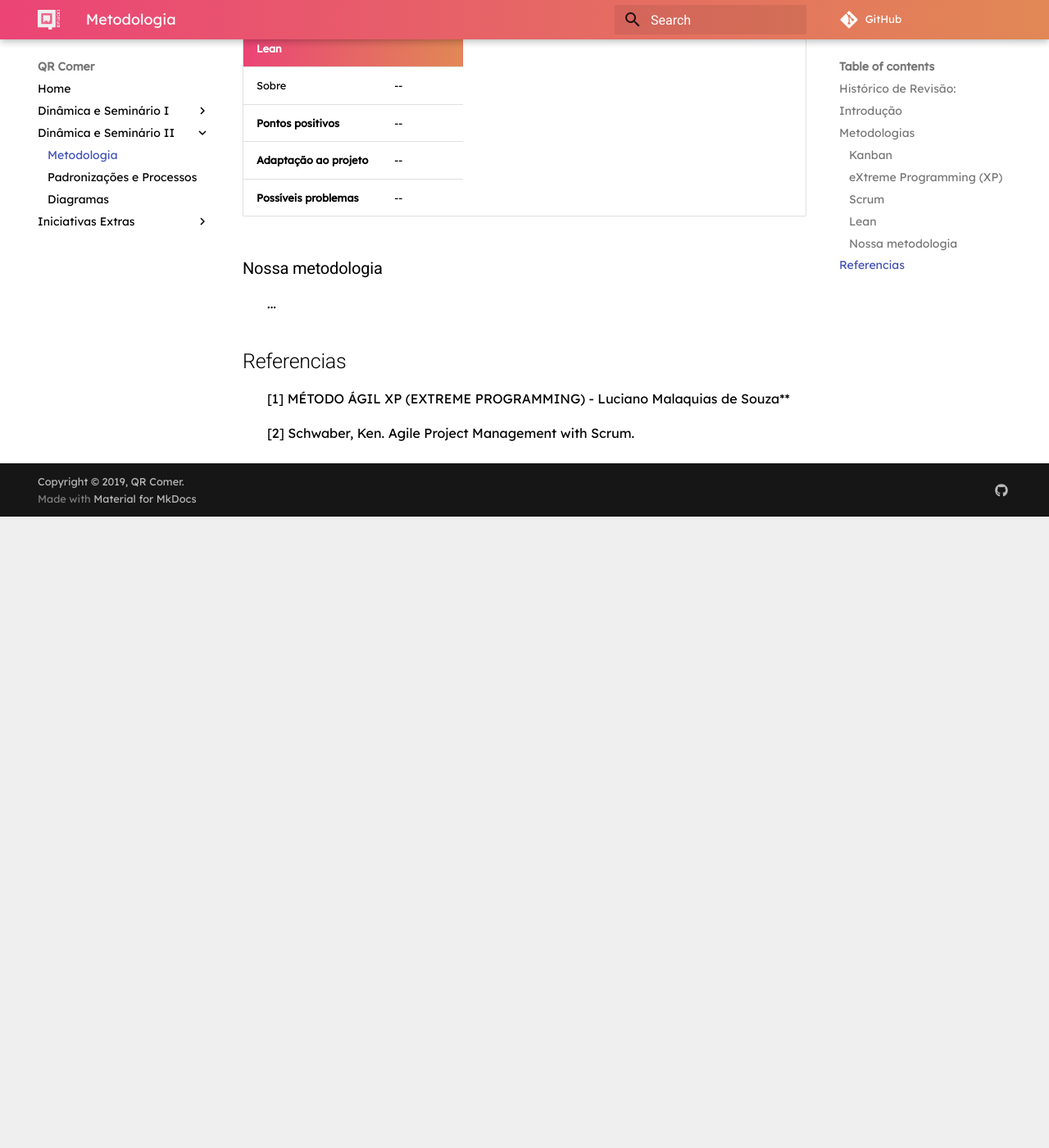
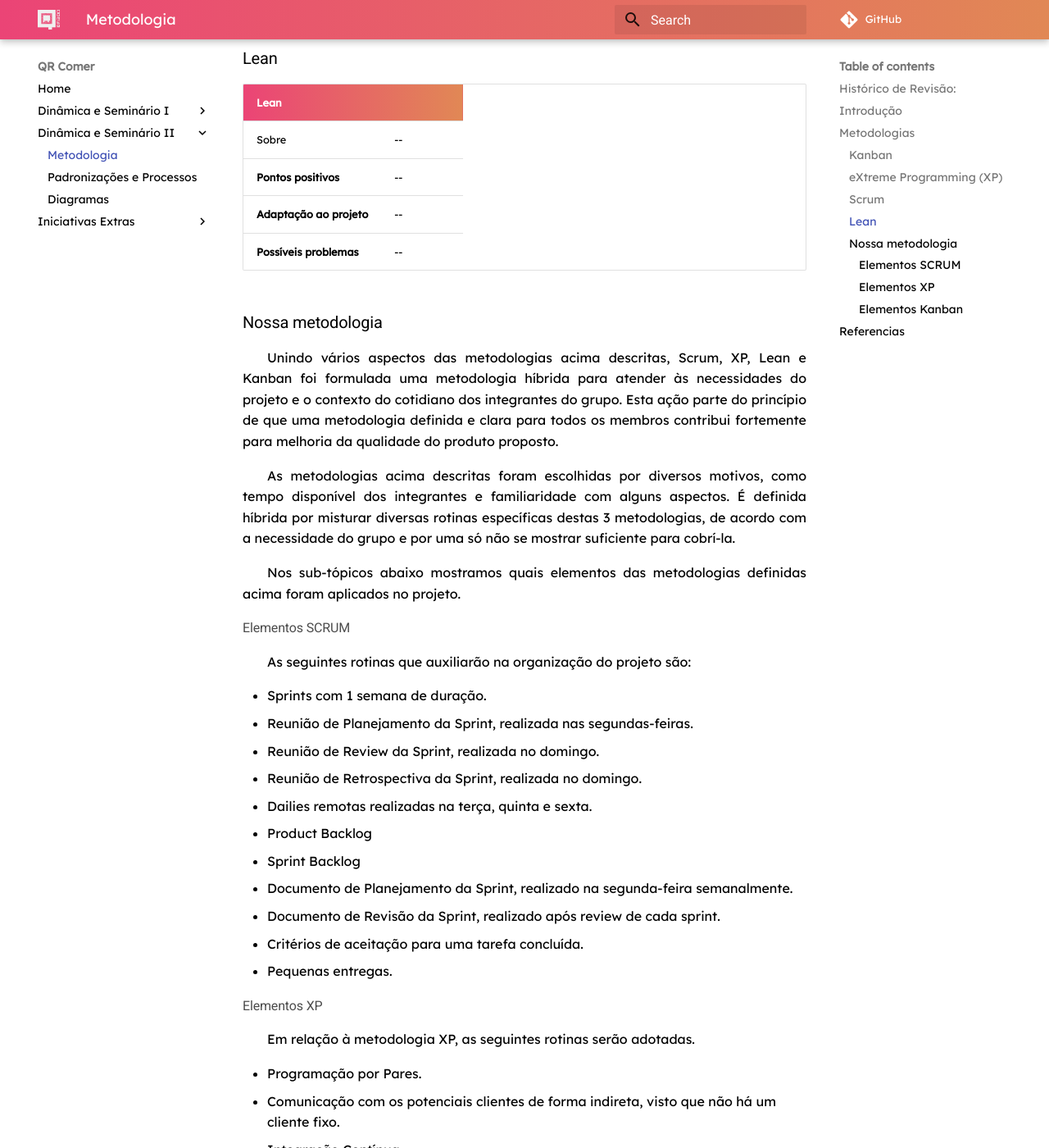
Before and after one commit to fga-desenho-2019-2/Wiki, an MkDocs documentation site: the page built from docs/seminario2/metodologia.md, in a window 1280 px wide and 1400 px high, scrolled down 3597 px. Shown: the whole window at 82% size. Built offline with MkDocs 1.6.1 and Material for MkDocs 9.7.7, drawn with Linux system fonts in a browser that asks for light colours; some web fonts are replaced; comment, search, counter and statistics services are not loaded; old or Windows-style settings are respelled for this version of MkDocs; before the commit the page ends 4227 px from its top, so only the background shows below that; some of the changed text lies outside the part shown.

Commit message:
Add abstract about the hybrid methodology

```diff
--- a/docs/seminario2/metodologia.md
+++ b/docs/seminario2/metodologia.md
@@ -3,6 +3,7 @@
 ## Histórico de Revisão:
 |Data|Versão|Descrição|Autor|
 |-|-|-|-|
+|05/09/2019|0.4|Adição do resumo da metodologia híbrida definida pelos membros| [Shayane Alcântara](https://github.com/shayanealcantara)|
 |05/09/2019|0.3|Adição das metodologias kanban, scrum e XP  | [Elias Bernardo](https://github.com/ebmm01)|
 |03/09/2019|0.2|Adição dos templates de metodologias e padronizações  | [Elias Bernardo](https://github.com/ebmm01)|
 |01/09/2019|0.1|Criação do documento, adição do diagrama de definição do tema a ser trabalhado durante o semestre | [Shayane Alcântara](https://github.com/shayanealcantara)|
@@ -54,10 +55,51 @@ O Scrum é um framework dentro do qual pessoas podem tratar e resolver problemas
 
 ### Nossa metodologia
 
-...
+Unindo vários aspectos das metodologias acima descritas, Scrum, XP, Lean e Kanban foi formulada uma metodologia híbrida para atender às necessidades do projeto e o contexto do cotidiano dos integrantes do grupo. Esta ação parte do princípio de que uma metodologia definida e clara para todos os membros contribui fortemente para melhoria da qualidade do produto proposto.
+
+As metodologias acima descritas foram escolhidas por diversos motivos, como tempo disponível dos integrantes e familiaridade com alguns aspectos. É definida híbrida por misturar diversas rotinas específicas destas 3 metodologias, de acordo com a necessidade do grupo e por uma só não se mostrar suficiente para cobrí-la.
+
+Nos sub-tópicos abaixo mostramos quais elementos das metodologias definidas acima foram aplicados no projeto.
+
+#### Elementos SCRUM
+
+As seguintes rotinas que auxiliarão na organização do projeto são:
+
+- Sprints com 1 semana de duração.
+- Reunião de Planejamento da Sprint, realizada nas segundas-feiras.
+- Reunião de Review da Sprint, realizada no domingo.
+- Reunião de Retrospectiva da Sprint, realizada no domingo.
+- Dailies remotas realizadas na terça, quinta e sexta.
+- Product Backlog
+- Sprint Backlog
+- Documento de Planejamento da Sprint, realizado na segunda-feira semanalmente.
+- Documento de Revisão da Sprint, realizado após review de cada sprint.
+- Critérios de aceitação para uma tarefa concluída.
+- Pequenas entregas.
+
+#### Elementos XP
+
+Em relação à metodologia XP, as seguintes rotinas serão adotadas.
+
+- Programação por Pares.
+- Comunicação com os potenciais clientes de forma indireta, visto que não há um cliente fixo.
+- Integração Contínua.
+- Refatoramento, quando necessário.
+- Feedback constante.
+
+#### Elementos Kanban
+
+A seguir são citadas rotinas relacionadas ao Kanban:
+
+- Utilização do E-Kanban Zenhub para gerenciamento das issues.
+- Delimitação de responsáveis pelas issues de forma a eles receberem notificações e possíveis comentários.
+- Limitação da quantidade de trabalho limite para cada dupla.
+- Coleta de métricas de produtividade e consequente gerencimento de riscos e melhoria contínua.
+- Criação de colunas padrão como "To do", "Doing", "Review" e "Done".
+- Comunicação complementar pelas issues.
 
 ## Referencias
 
 [1] MÉTODO ÁGIL XP (EXTREME PROGRAMMING) -  Luciano Malaquias de Souza**
 
-[2]  Schwaber, Ken. Agile Project Management with Scrum.
+[2] Schwaber, Ken. Agile Project Management with Scrum.
```
